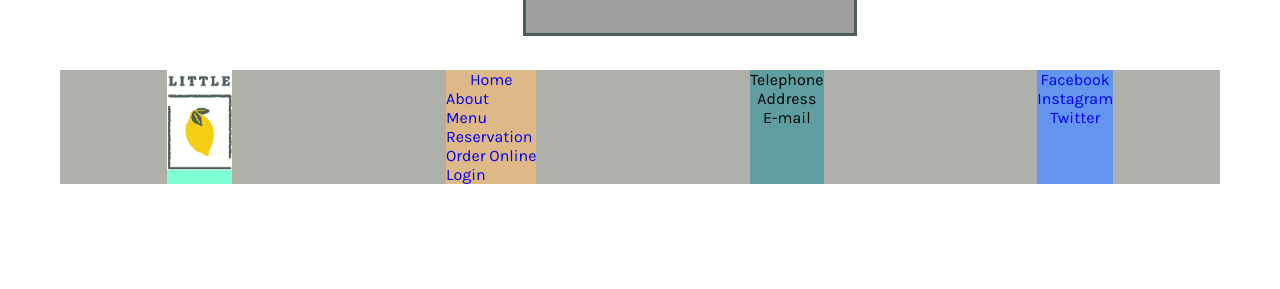
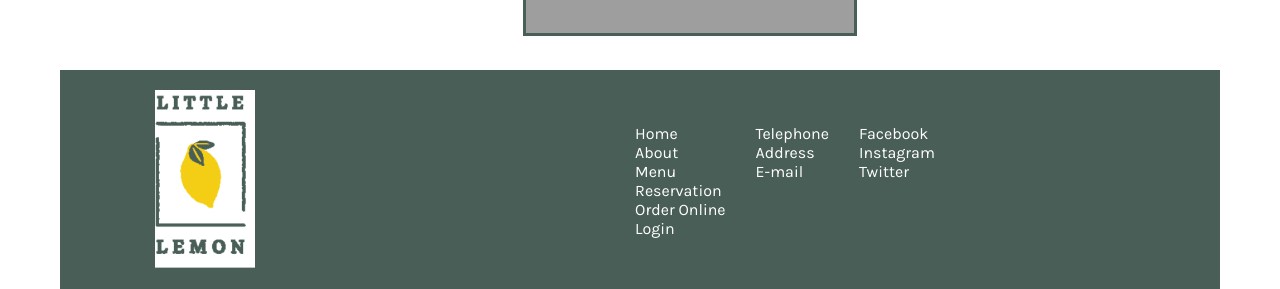
Before and after one commit to YuliiaKozik/little-lemon-restaurant, a React (Create React App) app: page / in a window 1280 px wide. Shown: the part 2254-2543 px from the top of the page. Before the commit the page ends 2438 px from the top, so only its background shows below. Built offline with nearby package versions, Linux system fonts and the light colour scheme; grey boxes are pictures that could not be loaded; a web font is replaced by a local one.

Commit message:
Change Footer component & change media-screen in all components

```diff
--- a/src/components/About/About.css
+++ b/src/components/About/About.css
@@ -48,7 +48,7 @@
   top: -10%;
 }
 
-@media screen and (min-width: 600px) {
+@media screen and (min-width: 720px) {
   .aboutSection {
     grid-template-columns: 1fr 2fr;
     grid-template-rows: 1fr;
--- a/src/components/Footer/Footer.css
+++ b/src/components/Footer/Footer.css
@@ -5,52 +5,45 @@
 }
 
 .footer-container {
-  background-color: rgb(176, 176, 170);
+  background-color: #495e57;
+  color: white;
+  display: grid;
+  grid-template-columns: 1fr 3fr;
+  grid-template-rows: auto auto;
+  justify-items: center;
+  align-items: center;
+  padding: 20px 0;
+}
+.footer-contacts {
   display: grid;
   grid-template-columns: auto auto;
-  grid-template-rows: auto auto;
-  /* justify-content: start; */
-  /* justify-content: space-between; */
-  justify-items: start;
+  gap: 16px 30px;
 }
 
 .footer-link {
   text-decoration: none;
   display: inline-block;
+  color: white;
 }
 
 .footer-item {
   display: block;
   list-style: none;
-  text-align: center;
+  text-align: start;
 }
 
 .footer-link:hover {
   text-decoration: underline;
 }
 
-.first-footer-section {
-  background-color: aquamarine;
-}
-
-.second-footer-section {
-  background-color: burlywood;
-}
-
-.third-footer-section {
-  background-color: cadetblue;
-}
-
-.forth-footer-section {
-  background-color: cornflowerblue;
+.footer-logo {
+  background-color: #495e57;
 }
 
 /* Desktop menu */
 @media screen and (min-width: 720px) {
-  .footer-container {
-    grid-template-columns: repeat(4, auto);
-    justify-content: space-around;
+  .footer-contacts {
+    grid-template-columns: repeat(3, auto);
     justify-items: start;
-    /* align-items: center; */
   }
 }
--- a/src/components/Footer/Footer.js
+++ b/src/components/Footer/Footer.js
@@ -1,41 +1,35 @@
 import "./Footer.css";
-import logoSmall from "../../assets/images/logoSmall.jpg"
+import bottomLogo from "../../assets/images/BottomLogo.png"
 
 const Footer = () => {
     return (
         <>
             <footer className="footer-container">
-                <section className="first-footer-section">
-                    <img src={logoSmall} height={100} alt="Logo with lemon"></img>
+                <section className="footer-logo">
+                    <img src={bottomLogo} alt="Logo with lemon"></img>
                 </section>
+                <div className="footer-contacts">
                     <section className="second-footer-section">
                         <nav>
                             <ul className="footer-menu">
                                 <li className="footer-item">
-                                <a href="#" className="footer-link
-                                ">Home</a>
+                                    <a href="#" className="footer-link">Home</a>
                                 </li>
-
-                            <a href="#" className="footer-link
-                            ">About</a>
                                 <li className="footer-item">
-                            </li>
+                                    <a href="#" className="footer-link">About</a></li>
+                                <li className="footer-item">
                                     <a href="#" className="footer-link
                             ">Menu</a>
+                                </li>
                                 <li className="footer-item">
-                            </li>
                                     <a href="#" className="footer-link
-                            ">Reservation</a>
+                            ">Reservation</a></li>
                                 <li className="footer-item">
-                            </li>
                                     <a href="#" className="footer-link
-                            ">Order Online</a>
+                            ">Order Online</a> </li>
                                 <li className="footer-item">
-                            </li>
                                     <a href="#" className="footer-link
-                            ">Login</a>
-                            <li className="footer-item">
-                            </li>
+                            ">Login</a></li>
                             </ul>
                         </nav>
                     </section>
@@ -64,6 +58,8 @@ const Footer = () => {
                             </ul>
                         </nav>
                     </section>
+                </div>
+
             </footer>
         </>
     )
--- a/src/components/Header/Header.css
+++ b/src/components/Header/Header.css
@@ -1,5 +1,4 @@
 .header {
-
   display: grid;
   padding: 20px;
   /* align-items: center; */
@@ -7,7 +6,7 @@
 .logo {
   display: block;
 }
-@media screen and (min-width: 760px) {
+@media screen and (min-width: 720px) {
   .header {
     grid-template-columns: auto 1fr;
   }
--- a/src/components/Main/Main.css
+++ b/src/components/Main/Main.css
@@ -32,7 +32,7 @@
 }
 .nameAndDescription {
   display: grid;
-  grid-template-rows: 50px 50px 1fr 100px;
+  grid-template-rows: 50px 50px 1fr 1fr;
   align-items: end;
   row-gap: 20px;
   margin: 0 30px;
@@ -55,7 +55,7 @@
   max-width: 100%;
 }
 
-@media screen and (min-width: 600px) {
+@media screen and (min-width: 720px) {
   .cardsSection {
     grid-template-columns: 1fr;
   }
--- a/src/components/Navigation/Nav.css
+++ b/src/components/Navigation/Nav.css
@@ -5,7 +5,6 @@
 }
 
 .nav {
-
   display: grid;
   align-items: center;
   margin: 10px;
@@ -46,7 +45,7 @@
   }
 }
 
-@media screen and (min-width: 820px) {
+@media screen and (min-width: 860px) {
   .menu {
     grid-template-columns: repeat(7, auto);
     grid-template-rows: repeat(1, auto);
```
Also changed, not shown: src/assets/images/BottomLogo.png (added). Lines whose indentation alone changed are shown as unchanged.
